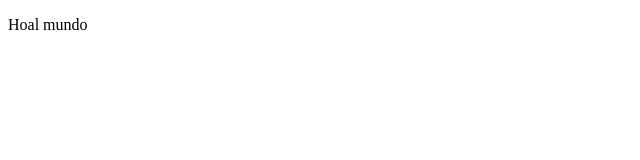
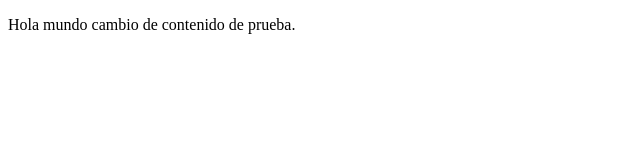
Before and after one commit to WEBdevCABD/firstText, a plain HTML site: page index.html in a window 1280 px wide. Shown: the whole page, without its empty margins (0-640 px from the left). Drawn offline with Linux system fonts and the light colour scheme.

Commit message:
cambios de test

```diff
--- a/index.html
+++ b/index.html
@@ -8,7 +8,7 @@
 </head>
 <body>
     <p>
-        Hoal mundo
+        Hola mundo cambio de contenido de prueba.
     </p>
 </body>
 </html>
```
